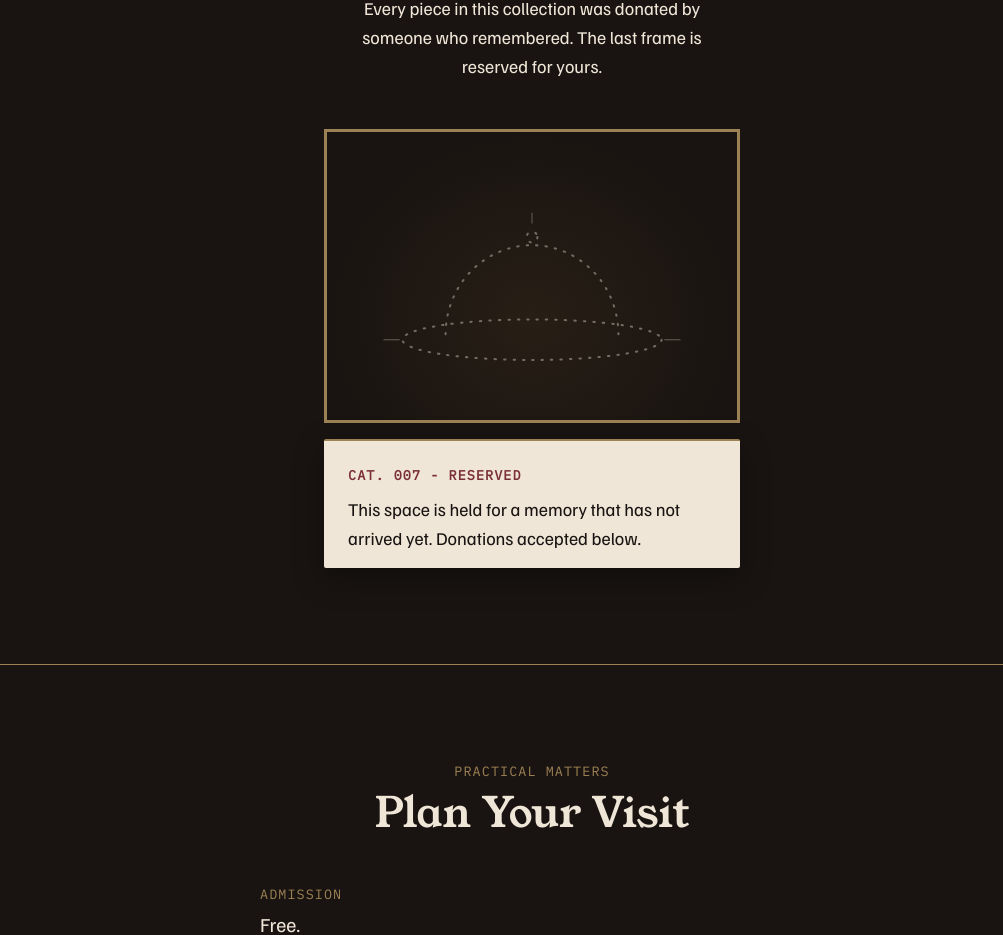
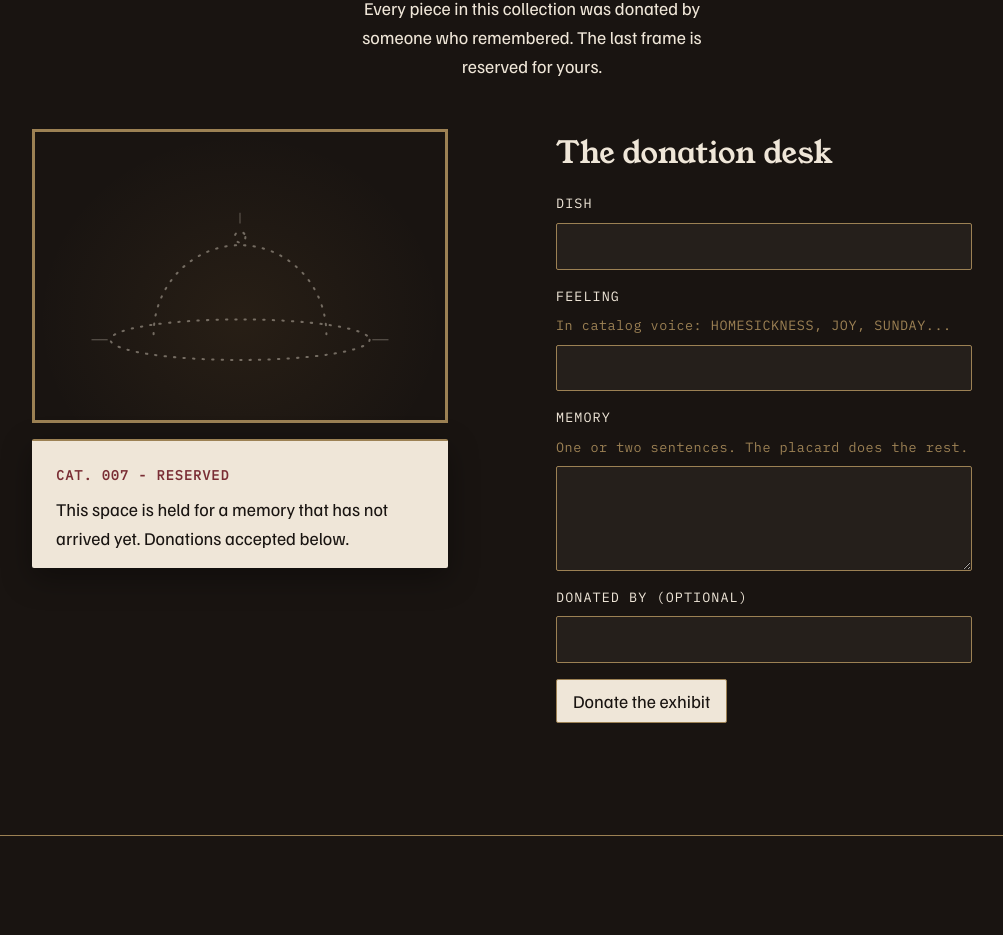
Before and after one commit to nazboyko/still-warm, a React (Vite) app: page / in a window 1280 px wide. Shown: the part 3500-4435 px from the top of the page, without its empty margins (108-1111 px from the left). Built offline with nearby package versions, Linux system fonts and the light colour scheme.

Commit message:
add live placard preview

```diff
--- a/src/components/donate/DonateSection.css
+++ b/src/components/donate/DonateSection.css
@@ -13,3 +13,45 @@
   margin-inline: auto;
   max-width: 40ch;
 }
+
+.donate-grid {
+  display: grid;
+  gap: var(--space-12);
+  justify-items: center;
+}
+
+@media (min-width: 64rem) {
+  .donate-grid {
+    grid-template-columns: 1fr 1fr;
+    align-items: start;
+    justify-items: start;
+  }
+
+  .donate-grid .reserved {
+    justify-self: end;
+  }
+}
+
+.donate-desk {
+  display: grid;
+  gap: var(--space-4);
+  justify-items: start;
+  width: min(100%, 26rem);
+}
+
+.donate-status {
+  font-family: var(--font-utility);
+  font-size: var(--text-utility);
+  letter-spacing: 0.04em;
+}
+
+.donate-status:not(:empty) {
+  padding-left: var(--space-3);
+  border-left: 3px solid var(--brass);
+}
+
+.donate-after {
+  display: grid;
+  gap: var(--space-4);
+  justify-items: start;
+}
--- a/src/components/donate/DonateSection.tsx
+++ b/src/components/donate/DonateSection.tsx
@@ -1,10 +1,50 @@
+import { useEffect, useRef, useState } from "react";
+import type {
+  DonatedExhibit,
+  ExhibitSubmission,
+} from "../../content/donate.ts";
+import { donateForm, donateStatus } from "../../content/donate.ts";
 import { donateIntro } from "../../content/exhibits.ts";
 import { Container } from "../layout/Container.tsx";
 import { SectionHeading } from "../layout/SectionHeading.tsx";
+import { Button } from "../ui/Button.tsx";
+import { DonateForm } from "./DonateForm.tsx";
 import "./DonateSection.css";
+import { makeDonatedExhibit } from "./donationRecord.ts";
 import { ReservedExhibit } from "./ReservedExhibit.tsx";
 
+const emptyDraft: ExhibitSubmission = {
+  dish: "",
+  feeling: "",
+  memory: "",
+  donorName: "",
+};
+
 export function DonateSection() {
+  const [draft, setDraft] = useState(emptyDraft);
+  const [donated, setDonated] = useState<DonatedExhibit | null>(null);
+  const afterRef = useRef<HTMLDivElement>(null);
+
+  function updateDraft(field: keyof ExhibitSubmission, value: string) {
+    setDraft({ ...draft, [field]: value });
+  }
+
+  function donate() {
+    setDonated(makeDonatedExhibit(draft, Math.random, new Date()));
+  }
+
+  function resetDesk() {
+    setDraft(emptyDraft);
+    setDonated(null);
+  }
+
+  // The form unmounts on donation; keep keyboard visitors oriented.
+  useEffect(() => {
+    if (donated) {
+      afterRef.current?.querySelector("button")?.focus();
+    }
+  }, [donated]);
+
   return (
     <section id="donate" className="donate" aria-labelledby="donate-title">
       <Container>
@@ -14,7 +54,25 @@ export function DonateSection() {
           title="Donate an Exhibit"
         />
         <p className="donate-intro">{donateIntro}</p>
-        <ReservedExhibit />
+        <div className="donate-grid">
+          <ReservedExhibit draft={draft} donated={donated} />
+          <div className="donate-desk">
+            {donated ? (
+              <div ref={afterRef} className="donate-after">
+                <Button onClick={resetDesk}>{donateForm.reset}</Button>
+              </div>
+            ) : (
+              <DonateForm
+                draft={draft}
+                onChange={updateDraft}
+                onDonate={donate}
+              />
+            )}
+            <p role="status" className="donate-status">
+              {donated ? donateStatus.donated : ""}
+            </p>
+          </div>
+        </div>
       </Container>
     </section>
   );
--- a/src/components/donate/ReservedExhibit.css
+++ b/src/components/donate/ReservedExhibit.css
@@ -23,3 +23,30 @@
 .reserved-text {
   margin-top: var(--space-2);
 }
+
+.reserved-dish {
+  margin-top: var(--space-2);
+  font-family: var(--font-display);
+  font-size: clamp(1.2rem, 1.05rem + 0.75vw, 1.6rem);
+  line-height: var(--leading-display);
+}
+
+.reserved-donor {
+  margin-top: var(--space-2);
+  font-family: var(--font-utility);
+  font-size: var(--text-utility);
+  letter-spacing: 0.04em;
+  color: var(--beet);
+}
+
+.sketch-inked {
+  opacity: 0;
+}
+
+[data-inked="true"] .sketch-inked {
+  opacity: 1;
+}
+
+[data-inked="true"] .sketch-dotted {
+  opacity: 0;
+}
--- a/src/components/donate/ReservedExhibit.tsx
+++ b/src/components/donate/ReservedExhibit.tsx
@@ -1,35 +1,57 @@
+import type {
+  DonatedExhibit,
+  ExhibitSubmission,
+} from "../../content/donate.ts";
 import { reservedExhibit } from "../../content/exhibits.ts";
 import "./ReservedExhibit.css";
+import { ReservedSketch } from "./ReservedSketch.tsx";
 
-export function ReservedExhibit() {
+interface ReservedExhibitProps {
+  draft: ExhibitSubmission;
+  donated: DonatedExhibit | null;
+}
+
+export function ReservedExhibit({ draft, donated }: ReservedExhibitProps) {
+  const shown = donated ?? draft;
+  const catalogLine = donated
+    ? `CAT. VISITOR-${donated.number} - ${donated.feeling.toUpperCase()}`
+    : shown.feeling.trim()
+      ? `CAT. ${reservedExhibit.number} - ${shown.feeling.toUpperCase()}`
+      : `CAT. ${reservedExhibit.number} - ${reservedExhibit.title.toUpperCase()}`;
+  const hasDraftBody = Boolean(
+    shown.dish.trim() || shown.memory.trim() || shown.donorName.trim(),
+  );
+
   return (
-    <article className="reserved" aria-labelledby="reserved-title">
+    <article
+      className="reserved"
+      data-donated={donated ? "true" : undefined}
+      aria-labelledby="reserved-title"
+    >
       <div className="reserved-frame">
-        <svg viewBox="0 0 280 190" aria-hidden="true">
-          <g
-            fill="none"
-            stroke="#efe6d8"
-            strokeOpacity="0.4"
-            strokeWidth="1.5"
-            strokeLinecap="round"
-            strokeDasharray="1 6"
-          >
-            <ellipse cx="140" cy="142" rx="96" ry="15" />
-            <path d="M76 138 A64 66 0 0 1 204 138" />
-            <circle cx="140" cy="66" r="4" />
-          </g>
-          <g stroke="#efe6d8" strokeOpacity="0.25" strokeWidth="1">
-            <line x1="140" y1="48" x2="140" y2="56" />
-            <line x1="30" y1="142" x2="42" y2="142" />
-            <line x1="238" y1="142" x2="250" y2="142" />
-          </g>
-        </svg>
+        <ReservedSketch inked={Boolean(donated)} />
       </div>
       <div className="placard reserved-placard" data-surface="plaster">
         <h3 id="reserved-title" className="placard-cat">
-          CAT. {reservedExhibit.number} - {reservedExhibit.title.toUpperCase()}
+          {catalogLine}
         </h3>
-        <p className="reserved-text">{reservedExhibit.placard}</p>
+        {donated || hasDraftBody ? (
+          <>
+            {shown.dish.trim() ? (
+              <p className="reserved-dish">{shown.dish}</p>
+            ) : null}
+            {shown.memory.trim() ? (
+              <p className="reserved-text">{shown.memory}</p>
+            ) : null}
+            {donated ? (
+              <p className="reserved-donor">Donated by {donated.donorName}.</p>
+            ) : shown.donorName.trim() ? (
+              <p className="reserved-donor">Donated by {shown.donorName}.</p>
+            ) : null}
+          </>
+        ) : (
+          <p className="reserved-text">{reservedExhibit.placard}</p>
+        )}
       </div>
     </article>
   );
--- /dev/null
+++ b/src/components/donate/ReservedSketch.tsx
@@ -0,0 +1,58 @@
+export function ReservedSketch({ inked }: { inked: boolean }) {
+  return (
+    <svg viewBox="0 0 280 190" aria-hidden="true" data-inked={inked}>
+      <defs>
+        <radialGradient id="reserved-glow" cx="50%" cy="68%" r="60%">
+          <stop offset="0%" stopColor="#e8a94e" stopOpacity="0.4" />
+          <stop offset="60%" stopColor="#e8a94e" stopOpacity="0.14" />
+          <stop offset="100%" stopColor="#e8a94e" stopOpacity="0" />
+        </radialGradient>
+      </defs>
+      <g className="sketch-dotted">
+        <g
+          fill="none"
+          stroke="#efe6d8"
+          strokeOpacity="0.4"
+          strokeWidth="1.5"
+          strokeLinecap="round"
+          strokeDasharray="1 6"
+        >
+          <ellipse cx="140" cy="142" rx="96" ry="15" />
+          <path d="M76 138 A64 66 0 0 1 204 138" />
+          <circle cx="140" cy="66" r="4" />
+        </g>
+        <g stroke="#efe6d8" strokeOpacity="0.25" strokeWidth="1">
+          <line x1="140" y1="48" x2="140" y2="56" />
+          <line x1="30" y1="142" x2="42" y2="142" />
+          <line x1="238" y1="142" x2="250" y2="142" />
+        </g>
+      </g>
+      <g className="sketch-inked">
+        <ellipse
+          className="inked-glow"
+          cx="140"
+          cy="128"
+          rx="112"
+          ry="50"
+          fill="url(#reserved-glow)"
+        />
+        <g className="inked-body" fill="#0f0c0a">
+          <path d="M76 138 A64 66 0 0 1 204 138 Z" />
+          <ellipse cx="140" cy="142" rx="96" ry="15" />
+          <circle cx="140" cy="64" r="5" />
+        </g>
+        <g
+          className="inked-rim"
+          fill="none"
+          stroke="#e8a94e"
+          strokeWidth="1.5"
+          strokeLinecap="round"
+        >
+          <path d="M76 138 A64 66 0 0 1 204 138" strokeOpacity="0.5" />
+          <path d="M44 142 A96 15 0 0 1 236 142" strokeOpacity="0.3" />
+          <circle cx="140" cy="64" r="5" strokeOpacity="0.5" />
+        </g>
+      </g>
+    </svg>
+  );
+}
```
Also changed, not shown: 1 other file (tests, documents, lock files or other folders).
